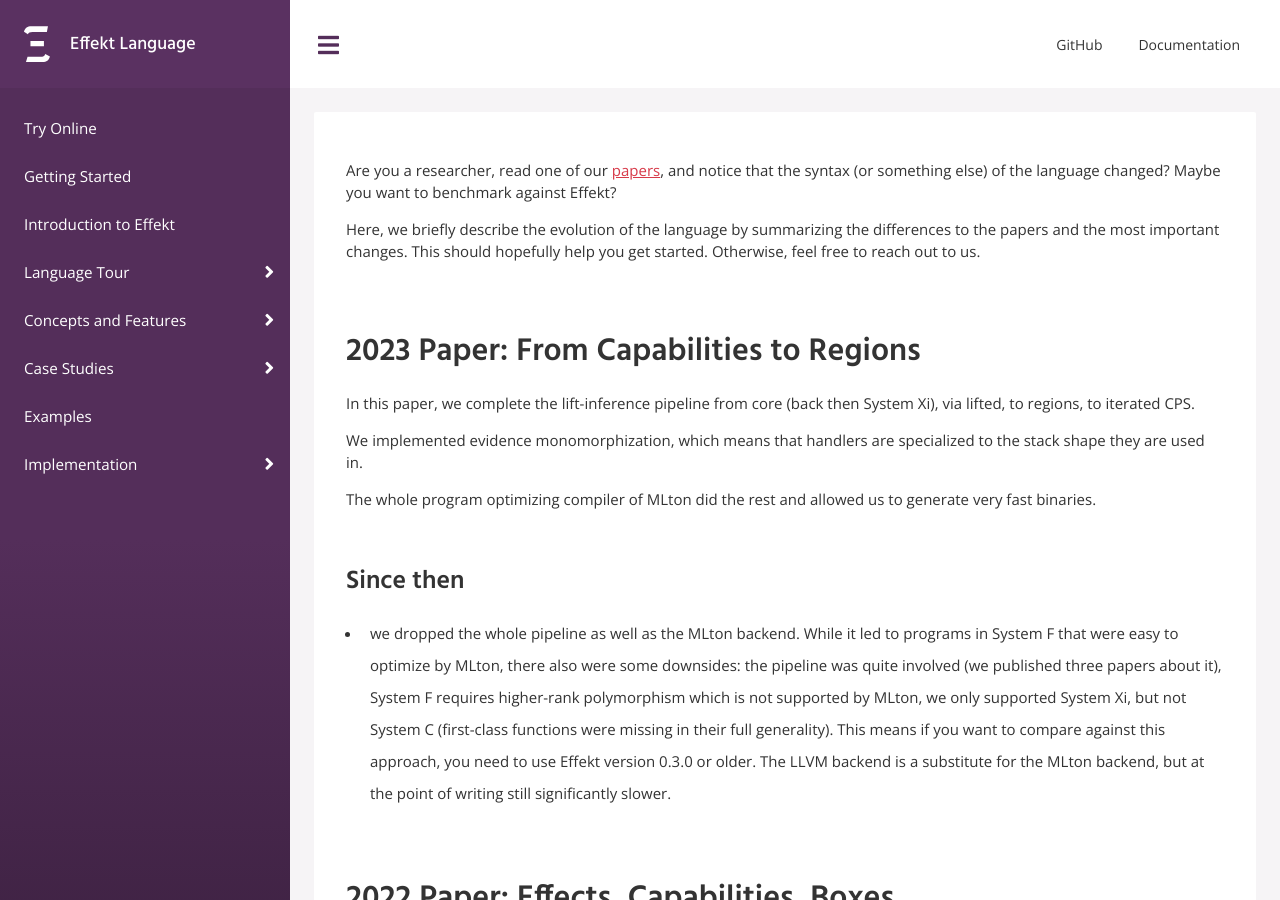
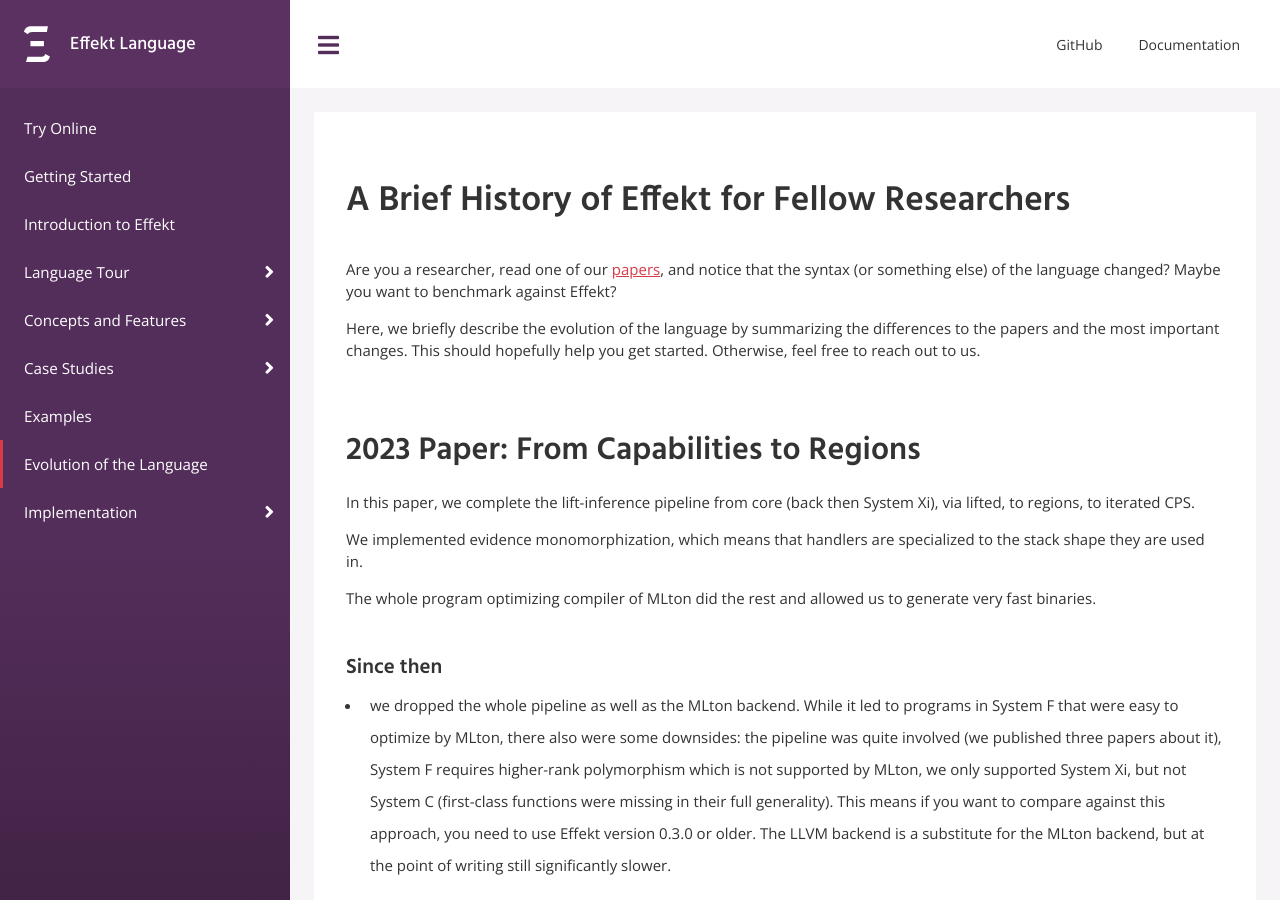
Before and after one commit to effekt-lang/effekt-website, a Jekyll site: the page built from docs/evolution.md, in a window 1280 px wide and 900 px high. Built offline with Jekyll 4.4.1, drawn with Linux system fonts in a browser that asks for light colours.

Commit message:
Add to sidebar

```diff
--- a/_data/menu.yml
+++ b/_data/menu.yml
@@ -82,6 +82,9 @@ options:
   - title: Examples
     url: examples
 
+  - title: Evolution of the Language
+    url: evolution
+
   - title: Implementation
     url: docs/implementation
     nested_options:
--- a/docs/evolution.md
+++ b/docs/evolution.md
@@ -3,6 +3,8 @@ layout: docs
 title: Language Evolution
 permalink: evolution
 ---
+
+# A Brief History of Effekt for Fellow Researchers
 Are you a researcher, read one of our [papers](./publications), and notice that
 the syntax (or something else) of the language changed?
 Maybe you want to benchmark against Effekt?
@@ -18,14 +20,14 @@ We implemented evidence monomorphization, which means that handlers are speciali
 
 The whole program optimizing compiler of MLton did the rest and allowed us to generate very fast binaries.
 
-### Since then
+#### Since then
 - we dropped the whole pipeline as well as the MLton backend. While it led to programs in System F that were easy to optimize by MLton, there also were some downsides: the pipeline was quite involved (we published three papers about it), System F requires higher-rank polymorphism which is not supported by MLton, we only supported System Xi, but not System C (first-class functions were missing in their full generality). This means if you want to compare against this approach, you need to use Effekt version 0.3.0 or older. The LLVM backend is a substitute for the MLton backend, but at the point of writing still significantly slower.
 
 ## 2022 Paper: Effects, Capabilities, Boxes
 The paper shows how to smoothly migrate between scope-based reasoning (things that are in scope can be used) and type-based reasoning (the type says I can use this, so I can).
 This paper enabled us to add first-class functions back to the Effekt language.
 
-### Since then
+#### Since then
 - The syntax of System C is slightly changed in the source language Effekt
 - System C as presented in the paper doesn't have effects or effect inference. This is implemented in the Effekt source language.
 - Before this paper, we talked about "user-defined effects" and "builtin effects", where only the first category can be handled by effect handlers. After this paper, we understood that there are no builtin effects, but that these are captures / resources that are closed over and thus never can be changed. Consequently, the `Console` effect was removed and replaced by the builtin `io` capability for `println`.
@@ -33,7 +35,7 @@ This paper enabled us to add first-class functions back to the Effekt language.
 ## 2020 Paper: Effects as Capabilities paper
 The paper presents the foundations of the Effekt language. It introduces lexical effect handlers, lightweight effect polymorphism, syntactically differentiated blocks (which we now call "computation") from values, and introduced a capability-passing translation as an implementation strategy.
 
-### Since then
+#### Since then
 - we now have first-class functions
 - we write effect operations lower-case
 - we use `interface` for multiple operations and `effect` for singleton operations
@@ -42,6 +44,6 @@ The paper presents the foundations of the Effekt language. It introduces lexical
 ## Older Papers
 We had some papers describing the Scala Effekt (Scala Symposium 2017, JFP 2020) and Java Effekt (OOPSLA 2018) libraries. These libraries (accidentally) implemented _lexical_ effect handlers.
 
-### Since then
+#### Since then
 - Besides implementing lexical effect handlers, the libraries have little to do with the current standalone Effekt language
 - A translation of the monadic implementation of the Scala libraries is still the operational foundation of the JavaScript backend of Effekt and can be found in `libraries/js/effekt_runtime.js`.
```
